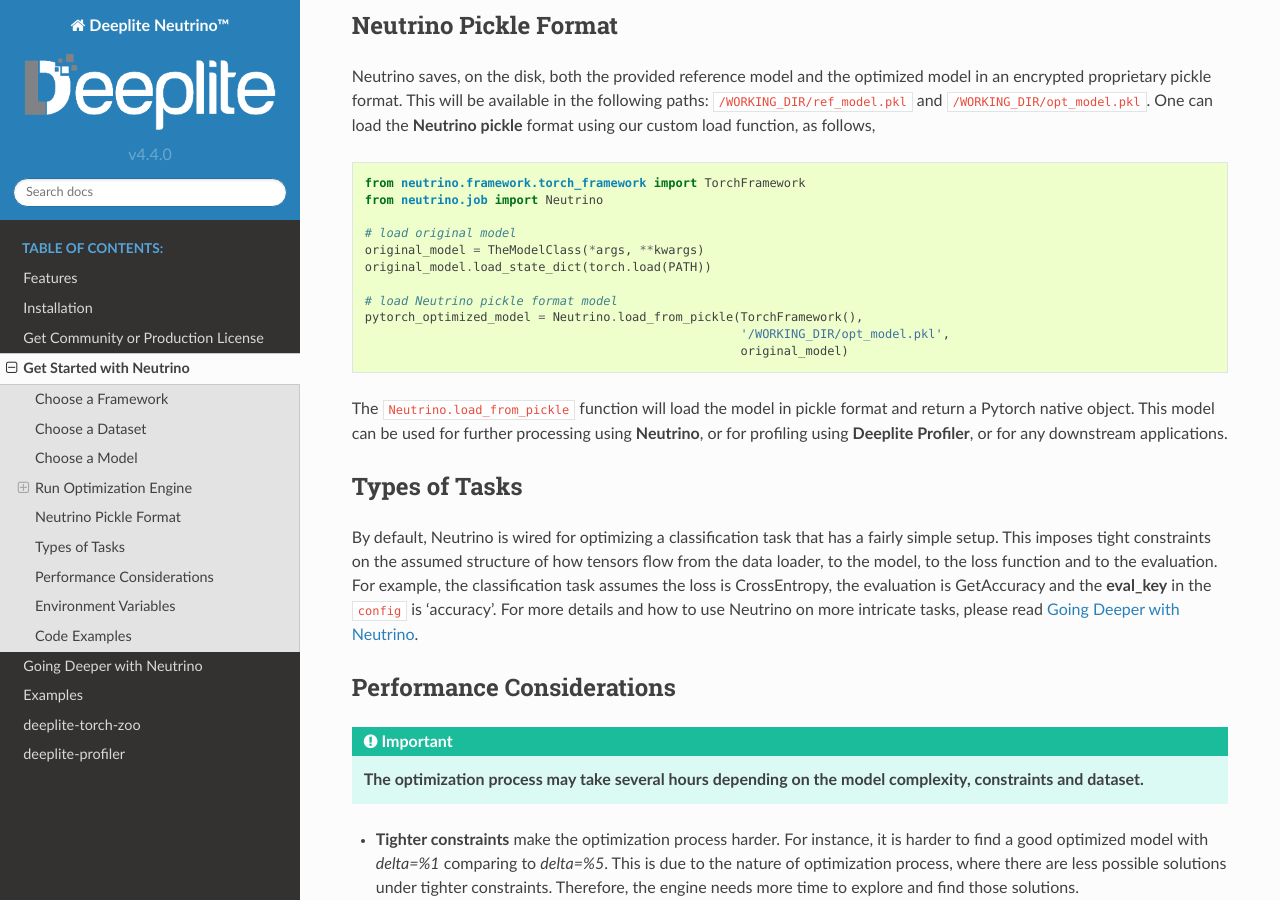
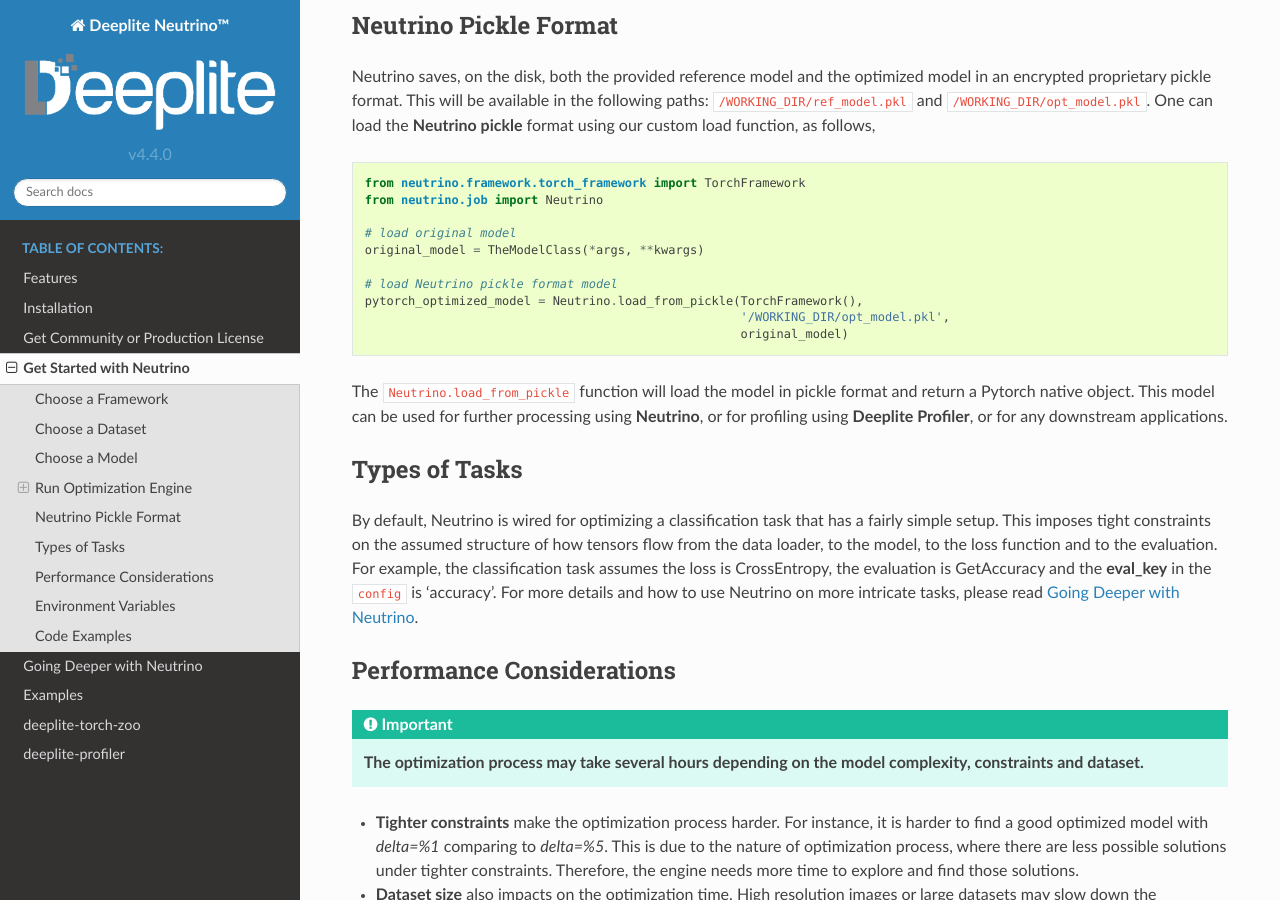
Before and after one commit to Deeplite/neutrino, a Sphinx documentation site: the page built from docs/engine.rst, in a window 1280 px wide and 900 px high, scrolled down 6888 px. Built offline with Sphinx 7.4.7 and the Read the Docs theme 2.0.0, drawn with Linux system fonts in a browser that asks for light colours.

Commit message:
removed extra line as per feedback by anush

```diff
--- a/docs/engine.rst
+++ b/docs/engine.rst
@@ -337,7 +337,6 @@
 
     # load original model
     original_model = TheModelClass(*args, **kwargs)
-    original_model.load_state_dict(torch.load(PATH))
 
     # load Neutrino pickle format model
     pytorch_optimized_model = Neutrino.load_from_pickle(TorchFramework(),
```
Also changed, not shown: docs/temp.py (added), docs/temp2.py (added).
